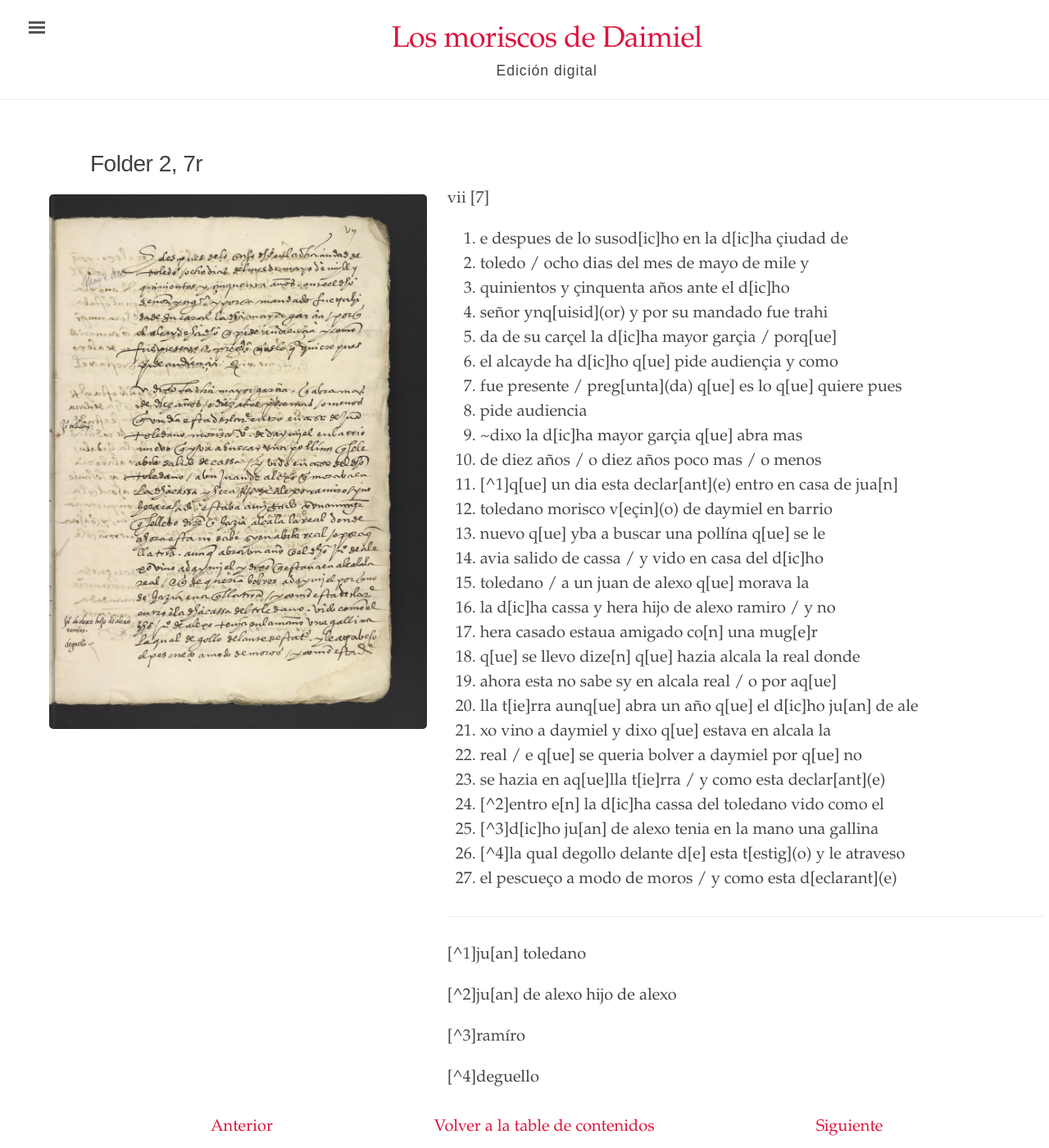
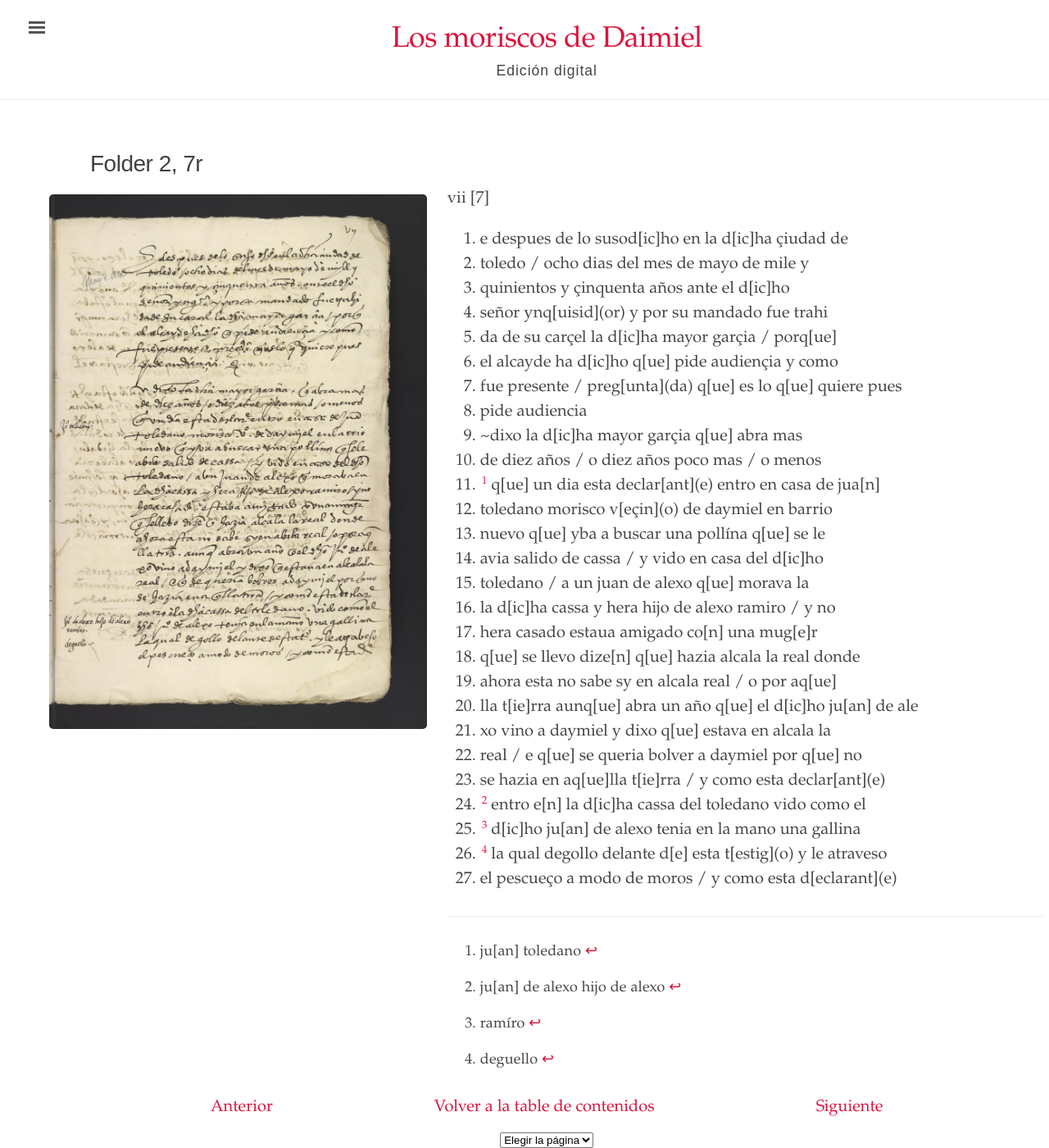
Before and after one commit to digbmc/moriscos-daimel, a Jekyll site: the page built from _texts/folder-2-7r.md, in a window 1280 px wide and 1400 px high. Shown: the whole window at 82% size. Built offline with Jekyll 4.4.1, drawn with Linux system fonts in a browser that asks for light colours.

Commit message:
Update folder-2-7r.md

```diff
--- a/_texts/folder-2-7r.md
+++ b/_texts/folder-2-7r.md
@@ -17,7 +17,7 @@
 8. pide audiencia
 9. ~dixo la d\[ic\]ha mayor garçia q\[ue\] abra mas
 10. de diez años / o diez años poco mas / o menos
-11. [^1]q\[ue\] un dia esta declar\[ant\](e) entro en casa de jua\[n\]
+11. [^1] q\[ue\] un dia esta declar\[ant\](e) entro en casa de jua\[n\]
 12. toledano morisco v\[eçin\](o) de daymiel en barrio
 13. nuevo q\[ue\] yba a buscar una pollína q\[ue\] se le
 14. avia salido de cassa / y vido en casa del d\[ic\]ho
@@ -30,17 +30,17 @@
 21. xo vino a daymiel y dixo q[ue] estava en alcala la
 22. real / e q\[ue\] se queria bolver a daymiel por q\[ue\] no
 23. se hazia en aq\[ue\]lla t\[ie\]rra / y como esta declar\[ant\](e)
-24. [^2]entro e\[n\] la d\[ic\]ha cassa del toledano vido como el
-25. [^3]d\[ic\]ho ju\[an\] de alexo tenia en la mano una gallina
-26. [^4]la qual degollo delante d\[e\] esta t\[estig\](o) y le atraveso
+24. [^2] entro e\[n\] la d\[ic\]ha cassa del toledano vido como el
+25. [^3] d\[ic\]ho ju\[an\] de alexo tenia en la mano una gallina
+26. [^4] la qual degollo delante d\[e\] esta t\[estig\](o) y le atraveso
 27. el pescueço a modo de moros / y como esta d\[eclarant\](e)
 
 <hr>
 
-[^1]ju\[an\] toledano
+[^1]: ju\[an\] toledano
 
-[^2]ju\[an\] de alexo hijo de alexo
+[^2]: ju\[an\] de alexo hijo de alexo
 
-[^3]ramíro
+[^3]: ramíro
 
-[^4]deguello
+[^4]: deguello
```
